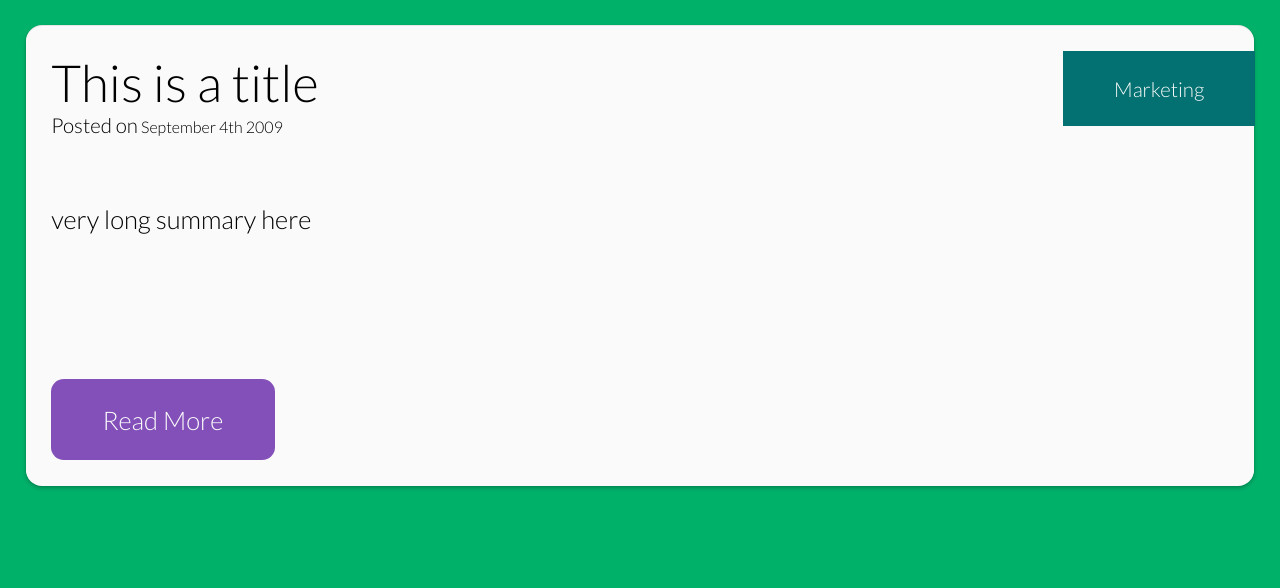
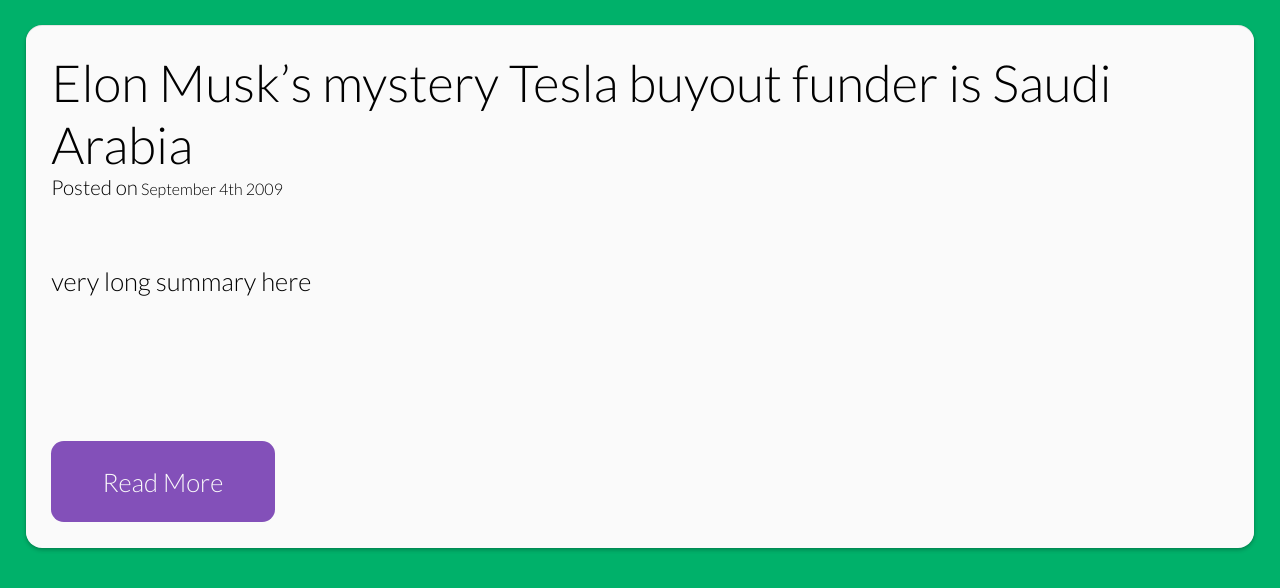
Before and after one commit to ktech99/world_news, a Java web app: page /home in a window 1280 px wide. Shown: the top 588 px of the page. Run offline with Spring Boot 4, a stand-in JSP engine, Linux system fonts and the light colour scheme; some libraries are stand-ins or nearby versions.

Commit message:
add main

```diff
--- a/java/redTweet/src/main/java/com/worldNews/redTweet/LandingController.java
+++ b/java/redTweet/src/main/java/com/worldNews/redTweet/LandingController.java
@@ -14,7 +14,7 @@
     public String landingPage(Map<String, Object> model){
         articleModel article = new articleModel();
         article.setID("1");
-        article.setTitle("This is a title");
+        article.setTitle("Elon Musk’s mystery Tesla buyout funder is Saudi Arabia");
         article.setSummary("very long summary here");
         article.setPermaLink("Reddit link here");
         List<articleModel> articles = new ArrayList<>();
--- a/java/redTweet/src/main/webapp/WEB-INF/jsp/index.jsp
+++ b/java/redTweet/src/main/webapp/WEB-INF/jsp/index.jsp
@@ -29,8 +29,8 @@
             <h2><c:out value = "${articleData.getTitle()}"></c:out></h2>
             <p>Posted on</p>
             <time datetime="2009-09-04T16:31:24+02:00">September 4th 2009 </time>
+            <%--<div class="article-category"><span class="category-color category-two">Marketing</span></div>--%>
           </div>
-          <div class="article-category"><span class="category-color category-two">Marketing</span></div>
         </header>
         <section>
           <div class="text-holder">
```
Also changed, not shown: 1 other file.
